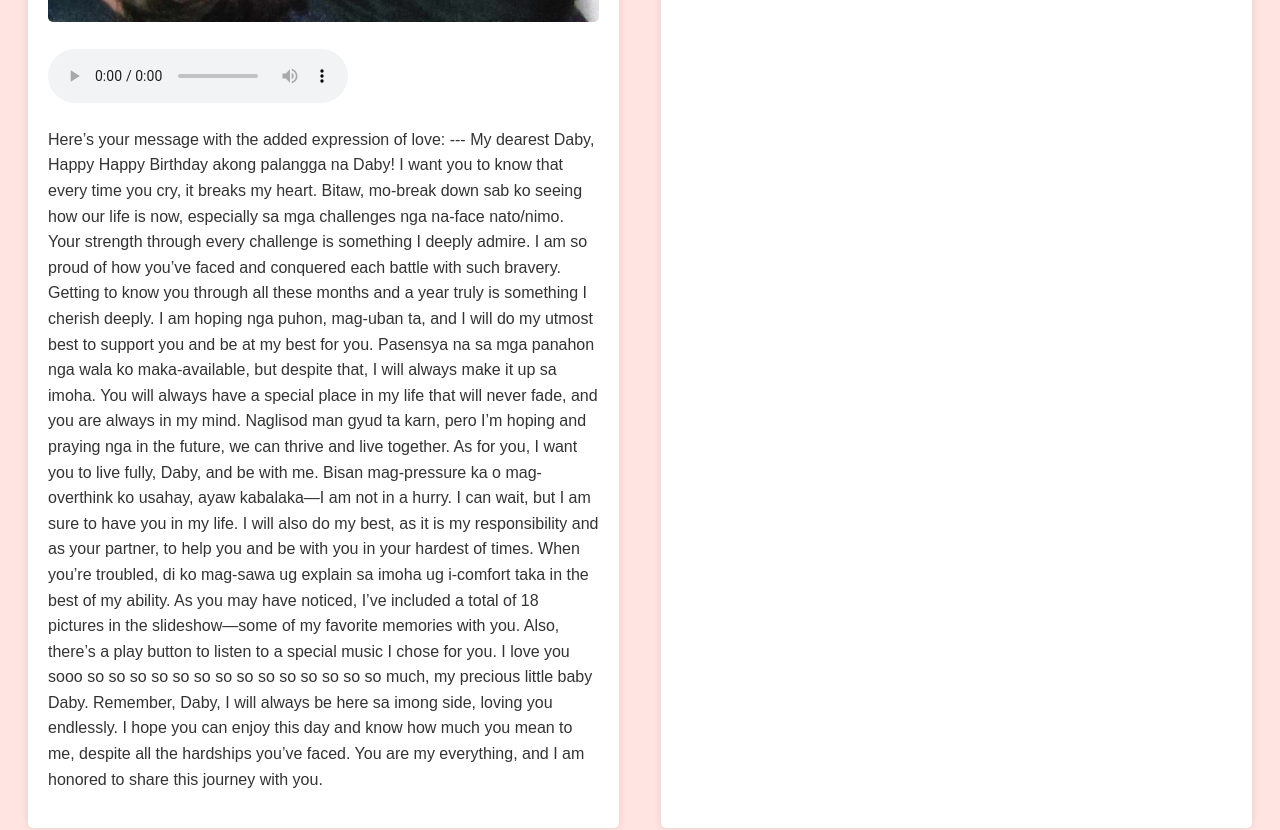
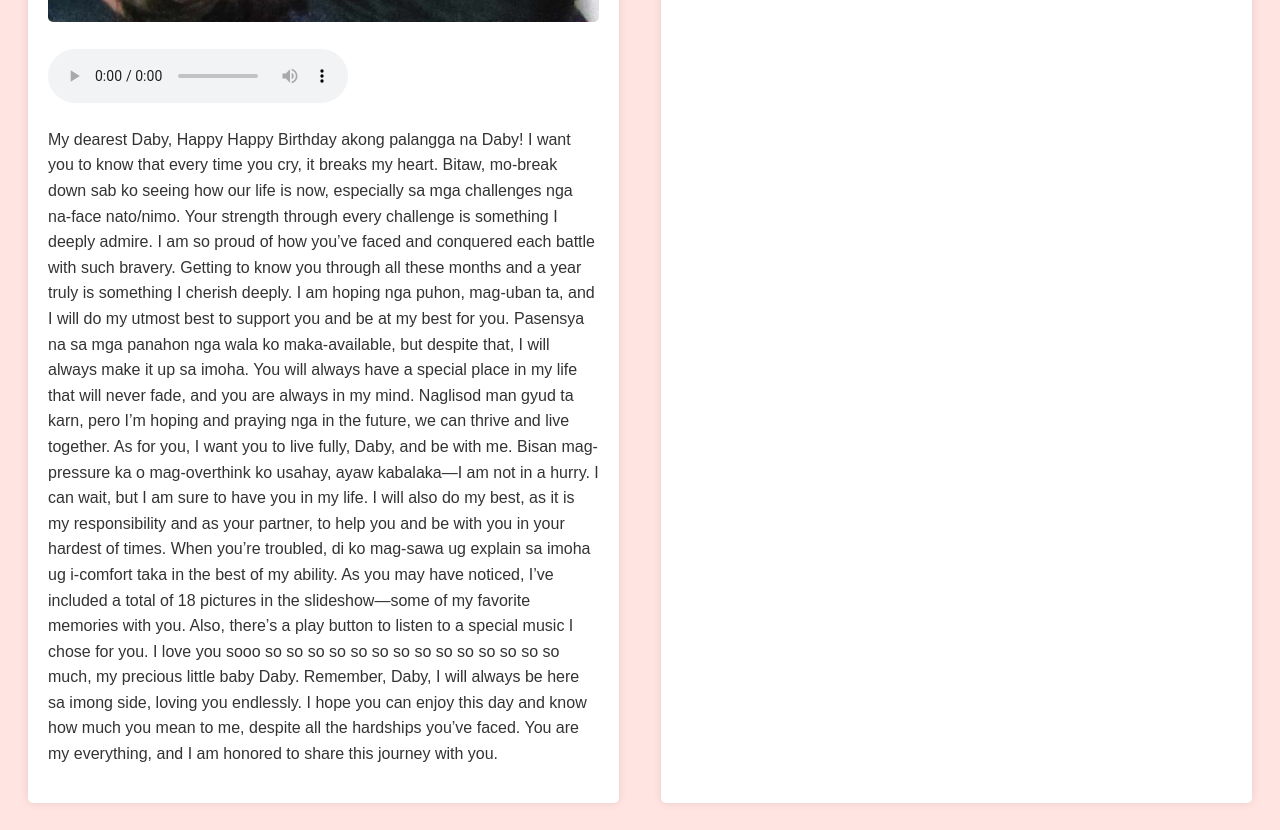
Before and after one commit to Flashey08292006/birthday-ashley, a plain HTML site: page index.html in a window 1280 px wide. Shown: the part 1120-1950 px from the top of the page. Drawn offline with Linux system fonts and the light colour scheme.

Commit message:
Update index.html

```diff
--- a/index.html
+++ b/index.html
@@ -78,9 +78,7 @@
                     <source src="August.mp3" type="audio/mpeg">
                 </audio>
 
-                <p>Here’s your message with the added expression of love:
-
-                    ---
+                <p>
 
                     My dearest Daby,
 
```
